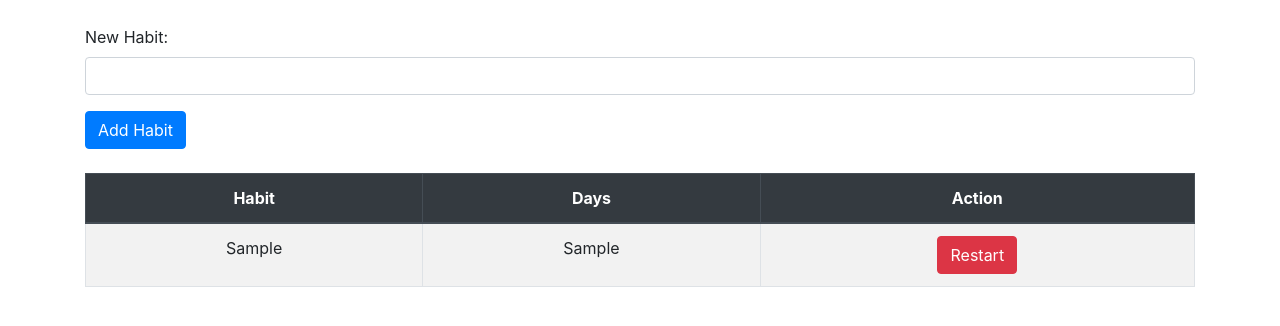
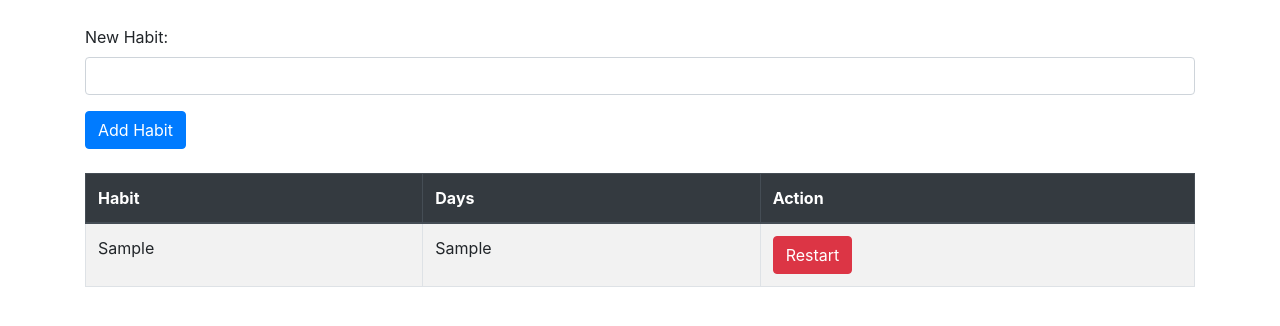
Before and after one commit to Avishka217/ProductivityHack, a PHP site: page /habits.php in a window 1280 px wide. Shown: the part 151-477 px from the top of the page. Run offline with PHP 8.4, Linux system fonts and the light colour scheme; tables that the repository leaves empty or names only in its code hold one stand-in row (values such as "Sample post"); some libraries are stand-ins or nearby versions.

Commit message:
style changes table

```diff
--- a/habits.php
+++ b/habits.php
@@ -24,9 +24,9 @@
       <table class="table table-striped table-bordered table-hover">
         <thead class="thead-dark">
           <tr>
-            <th class="text-center">Habit</th>
-            <th class="text-center">Days</th>
-            <th class="text-center">Action</th>
+            <th>Habit</th>
+            <th>Days</th>
+            <th>Action</th>
           </tr>
         </thead>
         <tbody>
@@ -54,9 +54,9 @@
           if (mysqli_num_rows($result) > 0) {
             while ($row = mysqli_fetch_assoc($result)) {
               echo "<tr>";
-              echo "<td class='text-center'>" . $row['habit'] . "</td>";
-              echo "<td class='text-center'>" . $row['days'] . "</td>";
-              echo "<td class='text-center'><button class='btn btn-danger' onclick='restartHabit(" . $row['id'] . ")'>Restart</button></td>";
+              echo "<td>" . $row['habit'] . "</td>";
+              echo "<td>" . $row['days'] . "</td>";
+              echo "<td><button class='btn btn-danger' onclick='restartHabit(" . $row['id'] . ")'>Restart</button></td>";
               echo "</tr>";
             }
           }
```
